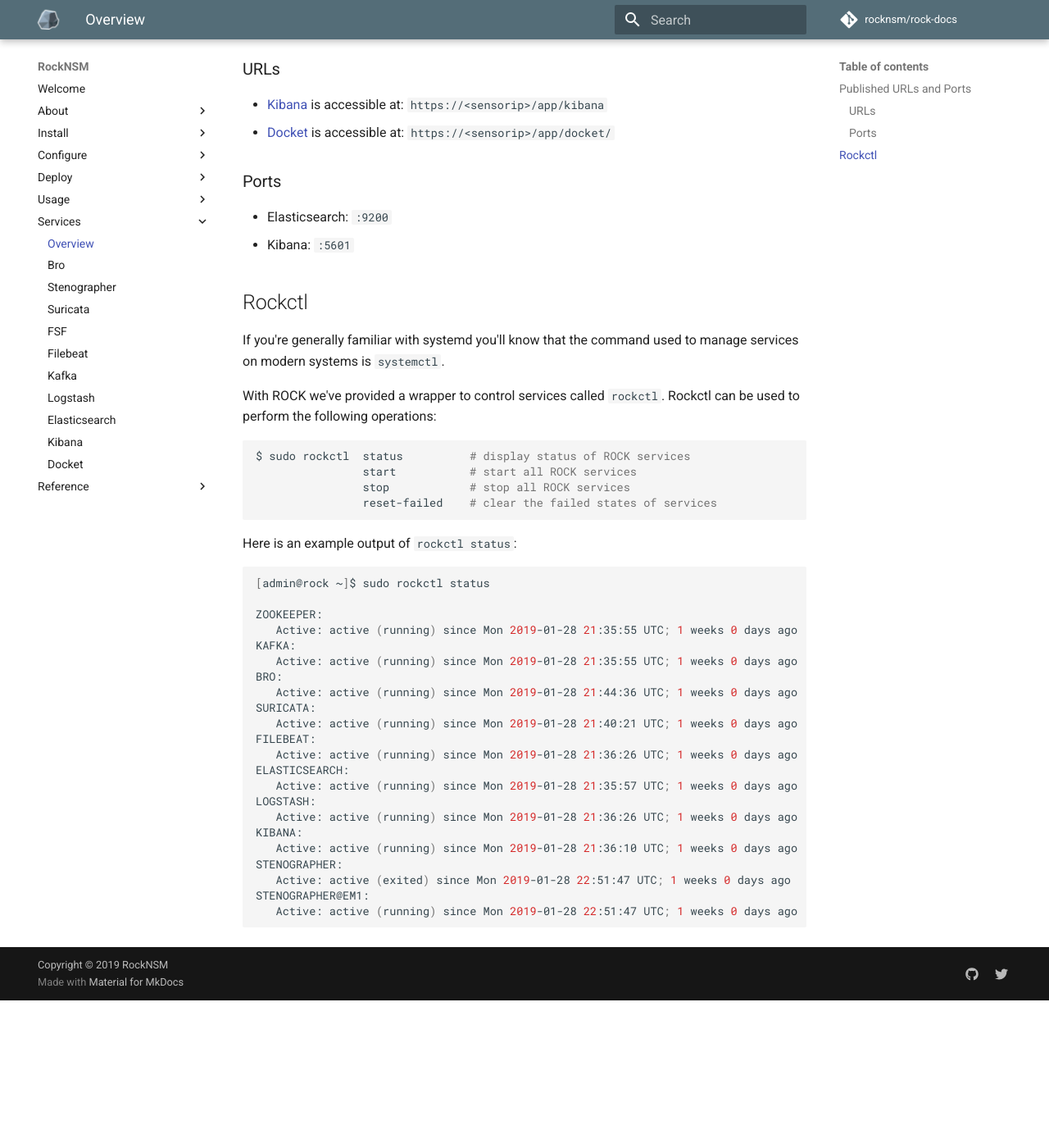
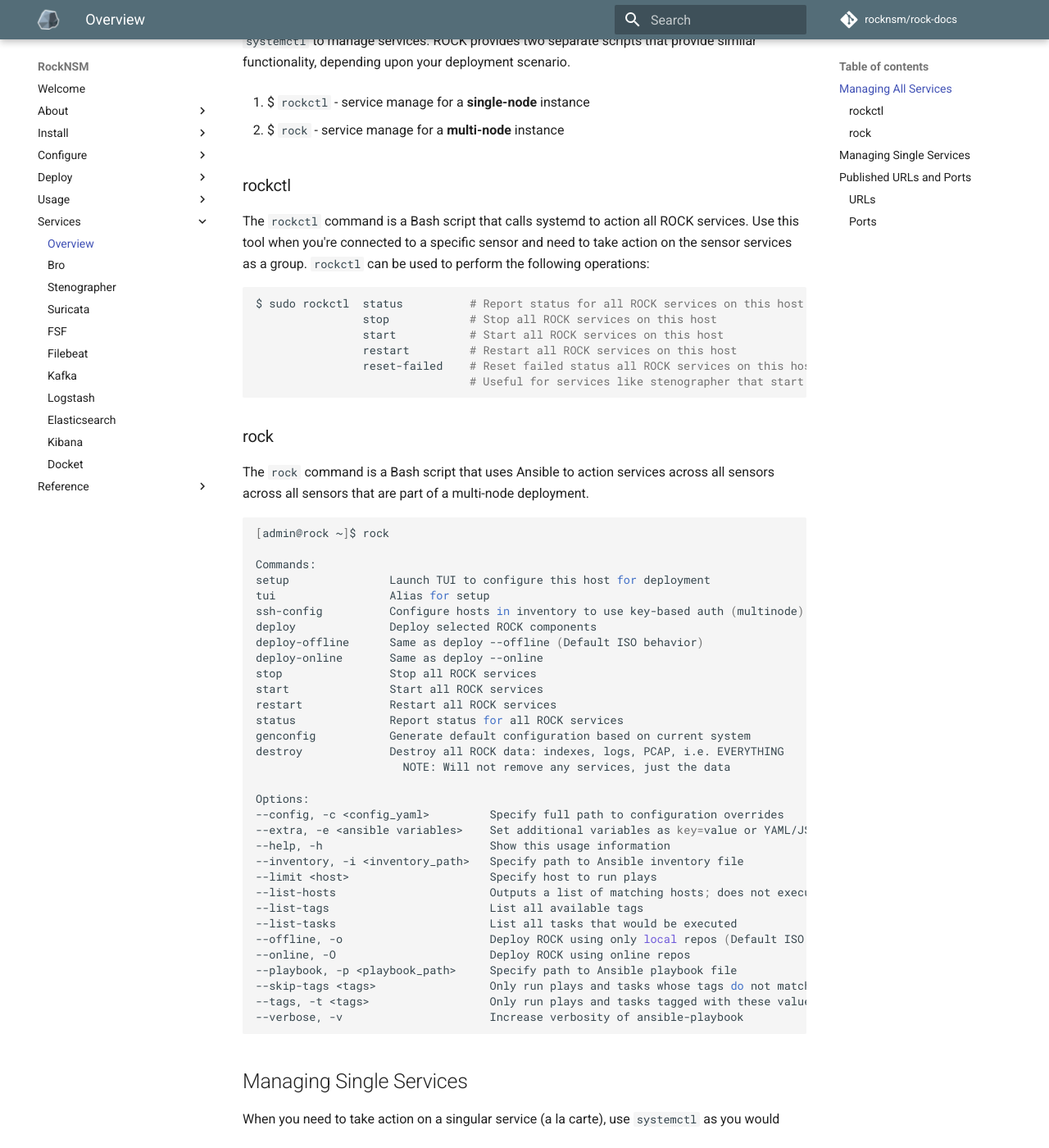
Before and after one commit to rocknsm/rock-docs, an MkDocs documentation site: the page built from docs/services/index.md, in a window 1280 px wide and 1400 px high, scrolled down 336 px. Shown: the whole window at 82% size. Built offline with MkDocs 1.6.1 and Material for MkDocs 9.7.7, drawn with Linux system fonts in a browser that asks for light colours; comment, search, counter and statistics services are not loaded; before the commit the page ends 1556 px from its top, so only the background shows below that; some of the changed text lies outside the part shown.

Commit message:
add details on rock / rockctl commands

````diff
--- a/docs/services/index.md
+++ b/docs/services/index.md
@@ -1,8 +1,84 @@
 # Summary
 
-ROCK uses a collection of open-source applications as described in this Services
-section. This portion of the guide covers basic administration of each part of
-RockNSM.
+ROCK uses a collection of open-source applications as described in this
+"Services" section. This portion of the documentation covers the basic
+administration of each of the major components of RockNSM.
+
+
+## Managing All Services
+
+If you know Linux operating systems that use systemd, the you'll be familiar
+with the command `systemctl` to manage services. ROCK provides two separate
+scripts that provide similar functionality, depending upon your deployment
+scenario.
+
+1. $ `rockctl` - service manage for a **single-node** instance
+
+1. $ `rock` - service manage for a **multi-node** instance
+
+
+### rockctl
+
+The `rockctl` command is a Bash script that calls systemd to action all
+ROCK services. Use this tool when you're connected to a specific sensor and
+need to take action on the sensor services as a group. `rockctl` can be used
+to perform the following operations:
+
+```shell
+$ sudo rockctl  status          # Report status for all ROCK services on this host
+                stop            # Stop all ROCK services on this host
+                start           # Start all ROCK services on this host
+                restart         # Restart all ROCK services on this host
+                reset-failed    # Reset failed status all ROCK services on this host
+                                # Useful for services like stenographer that start and exit
+```
+
+
+### rock
+
+The `rock` command is a Bash script that uses Ansible to action services across
+all sensors across all sensors that are part of a multi-node deployment.
+
+```shell
+[admin@rock ~]$ rock
+
+Commands:
+setup               Launch TUI to configure this host for deployment
+tui                 Alias for setup
+ssh-config          Configure hosts in inventory to use key-based auth (multinode)
+deploy              Deploy selected ROCK components
+deploy-offline      Same as deploy --offline (Default ISO behavior)
+deploy-online       Same as deploy --online
+stop                Stop all ROCK services
+start               Start all ROCK services
+restart             Restart all ROCK services
+status              Report status for all ROCK services
+genconfig           Generate default configuration based on current system
+destroy             Destroy all ROCK data: indexes, logs, PCAP, i.e. EVERYTHING
+                      NOTE: Will not remove any services, just the data
+
+Options:
+--config, -c <config_yaml>         Specify full path to configuration overrides
+--extra, -e <ansible variables>    Set additional variables as key=value or YAML/JSON passed to ansible-playbook
+--help, -h                         Show this usage information
+--inventory, -i <inventory_path>   Specify path to Ansible inventory file
+--limit <host>                     Specify host to run plays
+--list-hosts                       Outputs a list of matching hosts; does not execute anything else
+--list-tags                        List all available tags
+--list-tasks                       List all tasks that would be executed
+--offline, -o                      Deploy ROCK using only local repos (Default ISO behavior)
+--online, -O                       Deploy ROCK using online repos
+--playbook, -p <playbook_path>     Specify path to Ansible playbook file
+--skip-tags <tags>                 Only run plays and tasks whose tags do not match these values
+--tags, -t <tags>                  Only run plays and tasks tagged with these values
+--verbose, -v                      Increase verbosity of ansible-playbook
+```
+
+
+## Managing Single Services
+
+When you need to take action on a singular service (a la carte), use `systemctl`
+ as you would
 
 
 ## Published URLs and Ports
@@ -13,54 +89,11 @@
 
 ### URLs
 
-* [Kibana](kibana.md) is accessible at: `https://<sensorip>/app/kibana`
-* [Docket](docket.md) is accessible at: `https://<sensorip>/app/docket/`
+- [Kibana](kibana.md) is accessible at: `https://<sensorip>/app/kibana`
+- [Docket](docket.md) is accessible at: `https://<sensorip>/app/docket/`
 
 
 ### Ports
 
 * Elasticsearch: `:9200`
 * Kibana: `:5601`
-
-
-## Rockctl
-
-If you're generally familiar with systemd you'll know that the command used to
-manage services on modern systems is `systemctl`.
-
-With ROCK we've provided a wrapper to control services called `rockctl`. Rockctl
-can be used to perform the following operations:
-
-```shell
-$ sudo rockctl  status          # display status of ROCK services
-                start           # start all ROCK services
-                stop            # stop all ROCK services
-                reset-failed    # clear the failed states of services
-```
-
-Here is an example output of `rockctl status`:
-
-```shell
-[admin@rock ~]$ sudo rockctl status
-
-ZOOKEEPER:
-   Active: active (running) since Mon 2019-01-28 21:35:55 UTC; 1 weeks 0 days ago
-KAFKA:
-   Active: active (running) since Mon 2019-01-28 21:35:55 UTC; 1 weeks 0 days ago
-BRO:
-   Active: active (running) since Mon 2019-01-28 21:44:36 UTC; 1 weeks 0 days ago
-SURICATA:
-   Active: active (running) since Mon 2019-01-28 21:40:21 UTC; 1 weeks 0 days ago
-FILEBEAT:
-   Active: active (running) since Mon 2019-01-28 21:36:26 UTC; 1 weeks 0 days ago
-ELASTICSEARCH:
-   Active: active (running) since Mon 2019-01-28 21:35:57 UTC; 1 weeks 0 days ago
-LOGSTASH:
-   Active: active (running) since Mon 2019-01-28 21:36:26 UTC; 1 weeks 0 days ago
-KIBANA:
-   Active: active (running) since Mon 2019-01-28 21:36:10 UTC; 1 weeks 0 days ago
-STENOGRAPHER:
-   Active: active (exited) since Mon 2019-01-28 22:51:47 UTC; 1 weeks 0 days ago
-STENOGRAPHER@EM1:
-   Active: active (running) since Mon 2019-01-28 22:51:47 UTC; 1 weeks 0 days ago
-```
````
